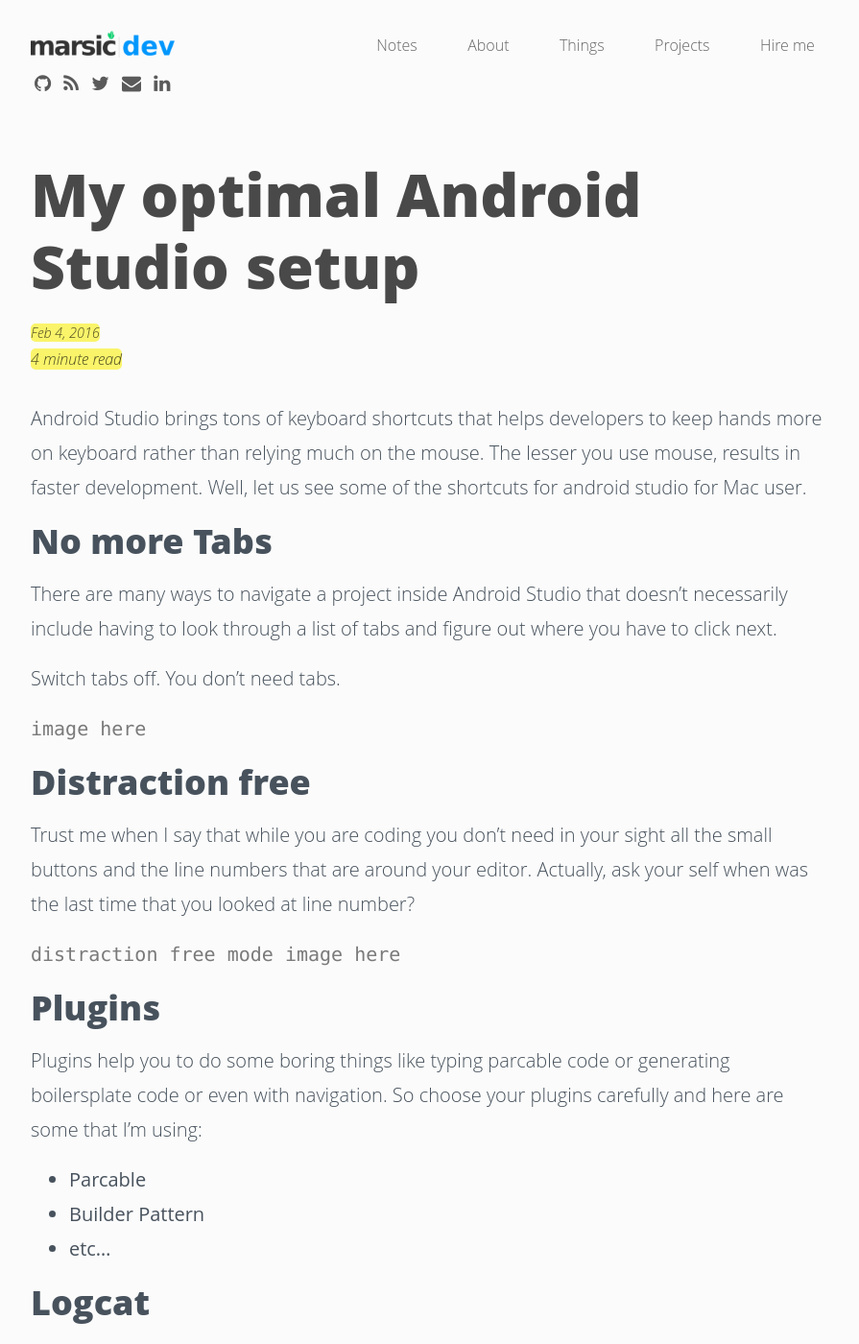
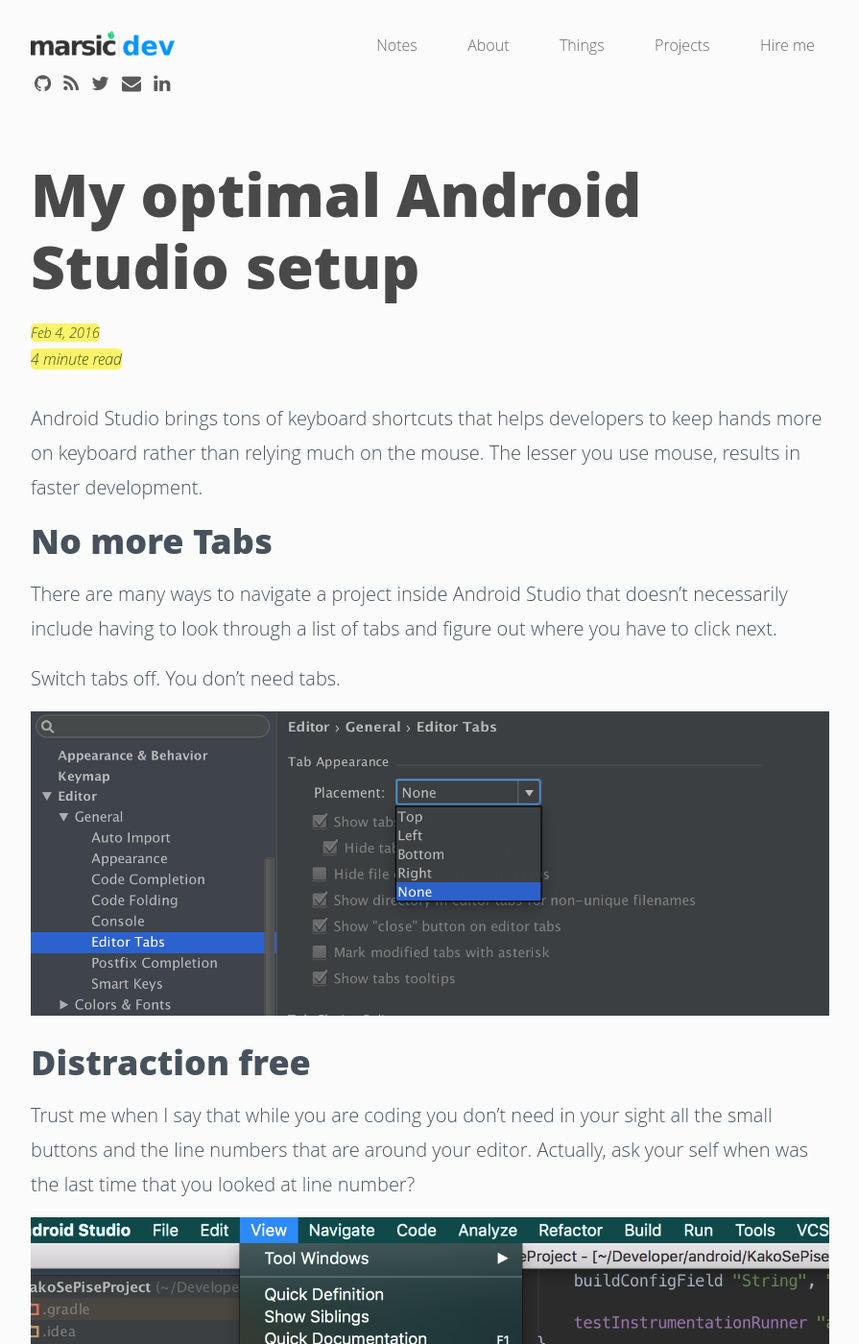
Before and after one commit to marsicdev/marsicdev.github.io, a Jekyll site: the page built from _posts/2016-02-04-android-studio-setup.md, in a window 1280 px wide and 1400 px high. Shown: the whole window at 96% size, without its empty margins (192-1087 px from the left). Built offline with Jekyll 4.4.1, drawn with Linux system fonts in a browser that asks for light colours; nearby versions of some CDN libraries; Markdown is read by kramdown in place of the engine named in the settings; some of the changed text lies outside the part shown.

Commit message:
Add images to post

```diff
--- a/_posts/2016-02-04-android-studio-setup.md
+++ b/_posts/2016-02-04-android-studio-setup.md
@@ -7,7 +7,7 @@
 categories: development, tools
 ---
 
-Android Studio brings tons of keyboard shortcuts that helps developers to keep hands more on keyboard rather than relying much on the mouse. The lesser you use mouse, results in faster development. Well, let us see some of the shortcuts for android studio for Mac user.
+Android Studio brings tons of keyboard shortcuts that helps developers to keep hands more on keyboard rather than relying much on the mouse. The lesser you use mouse, results in faster development.
 
 ### No more Tabs
 
@@ -15,31 +15,26 @@
 
 Switch tabs off. You don’t need tabs.
 
-`image here`
+![No more Tabs](/images/as-setup-no-tabs.png)
 
 ### Distraction free
 
 Trust me when I say that while you are coding you don't need in your sight all the small buttons and the line numbers that are around your editor. Actually, ask your self when was the last time that you looked at line number?
 
-`distraction free mode image here`
+![Distraction free](/images/as-setup-destraction-free.png)
 
 ### Plugins
 
-Plugins help you to do some boring things like typing parcable code or generating boilersplate code or even with navigation. So choose your plugins carefully and here are some that I'm using:
+Plugins help you to do some boring things like typing parcelable code or generating some other boilerplate code or even with navigation. So choose your plugins carefully and here are some that I'm using:
 
-- Parcable
-- Builder Pattern
-- etc...
-
-### Logcat
-
-Color your logcat to see the diference between debug and info warnings
-
-`image here`
+- [ADB idea](https://github.com/pbreault/adb-idea)
+- [Android WiFiADB](https://github.com/pedrovgs/AndroidWiFiADB)
+- [InnerBuilder](https://github.com/analytically/innerbuilder)
+- [CodeGlance](https://github.com/Vektah/CodeGlance)
+- [Android Parcelable](https://github.com/mcharmas/android-parcelable-intellij-plugin)
 
 ### Shortcuts
-
-And finally if you get used to this shortcuts and remmember them your coding and navigation will be piace of cake:
+Well, let us see some of the shortcuts for android studio for Mac user. If you get used to this shortcuts and remember them your coding and navigation will be peace of cake:
 
 | Default Android Studio Command Type                                     | Shortcut                         |
 |:------------------------------------------------------------------------|:--------------------------------:|
```
Also changed, not shown: images/as-setup-destraction-free.png (added), images/as-setup-no-tabs.png (added).
